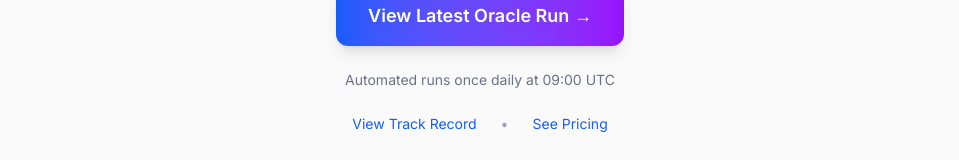
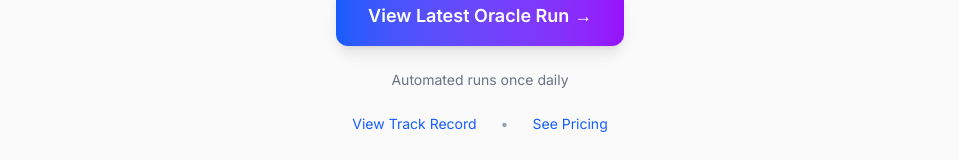
Before and after one commit to Lazovskaya/oracle, a Next.js app: page / in a window 1280 px wide. Shown: the part 782-942 px from the top of the page, without its empty margins (160-1119 px from the left). Built offline with nearby package versions, Linux system fonts and the light colour scheme; no server answers.

Commit message:
Add yandex verification

```diff
--- a/app/layout.tsx
+++ b/app/layout.tsx
@@ -49,6 +49,7 @@ export const metadata: Metadata = {
   },
   verification: {
     google: 'your-google-verification-code',
+    yandex: '66f2dfc7d47b22c0',
     other: {
       'msvalidate.01': '26C56064C3E4E44BBF1FF4753BA0DEAD',
     },
--- a/app/page.tsx
+++ b/app/page.tsx
@@ -101,7 +101,7 @@ export default async function HomePage() {
             View Latest Oracle Run →
           </a>
           <p className="text-sm text-gray-500 dark:text-gray-400 mt-6">
-            Automated runs once daily at 09:00 UTC
+            Automated runs once daily
           </p>
           <div className="mt-6 flex items-center justify-center gap-6 text-sm">
             <a href="/promo" className="text-blue-600 hover:text-blue-700 dark:text-blue-400 dark:hover:text-blue-300 transition-colors">
```
